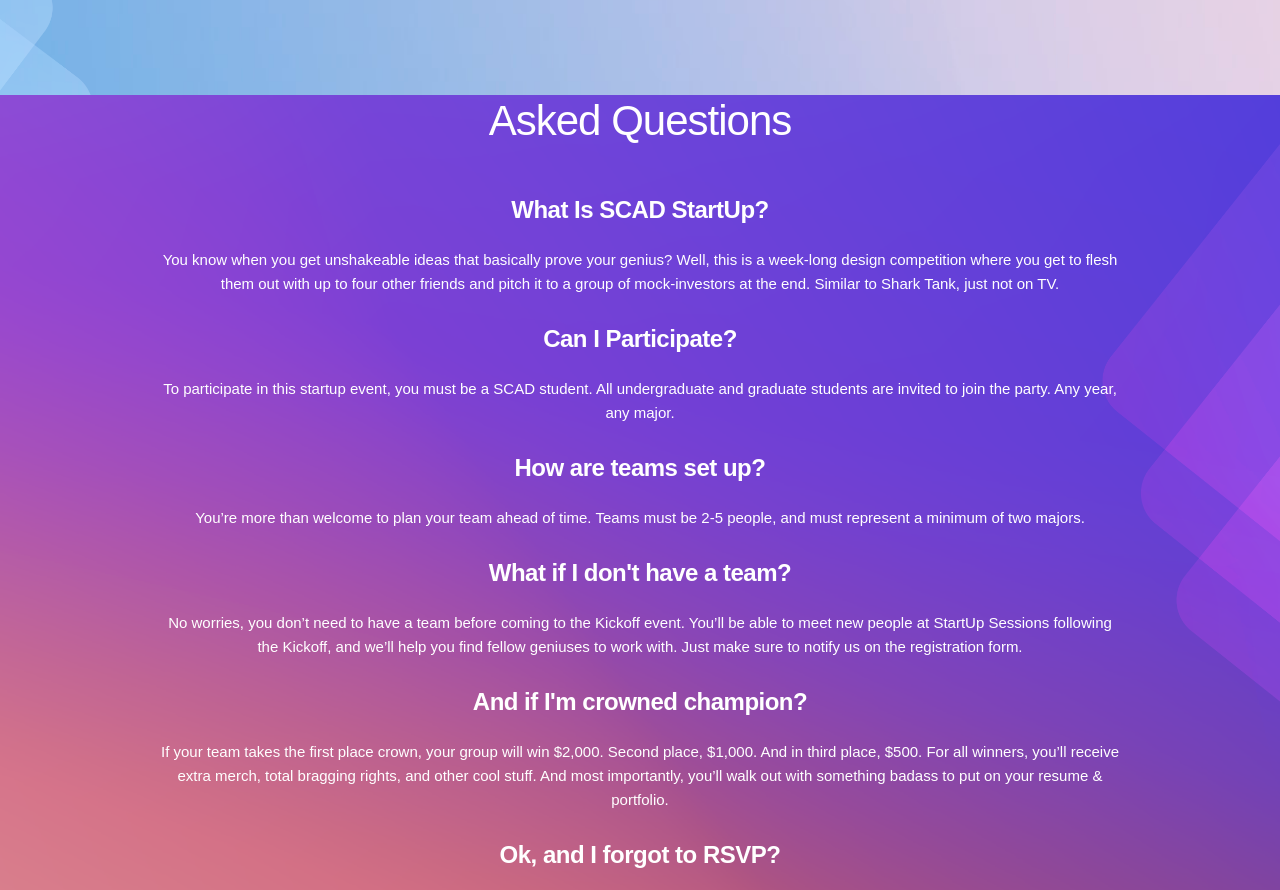
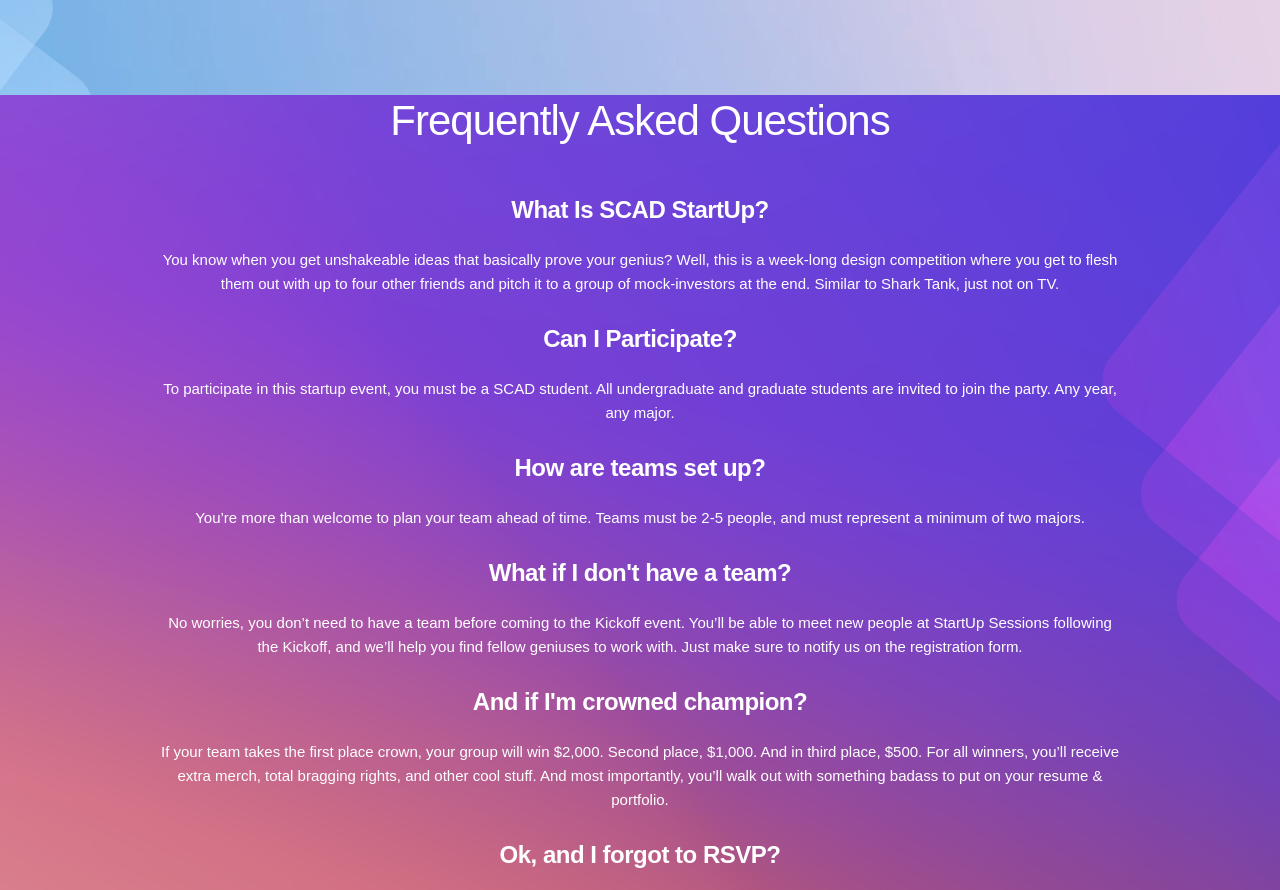
Before and after one commit to e-flatt/scadstartup2019.github.io, a plain HTML site: page index.html in a window 1280 px wide. Shown: the part 2305-3195 px from the top of the page. Drawn offline with Linux system fonts and the light colour scheme; a web font is replaced by a local one.

Commit message:
Update index.html

```diff
--- a/index.html
+++ b/index.html
@@ -117,7 +117,7 @@
   <div class="container" style="height: 100%;">
     <div class="row">
       <div class="twelve columns newFAQ">
-        <h2> Asked Questions</h2>
+        <h2>Frequently Asked Questions</h2>
           <br>
 
           <h5><b>What Is SCAD StartUp?</b></h5>
```
